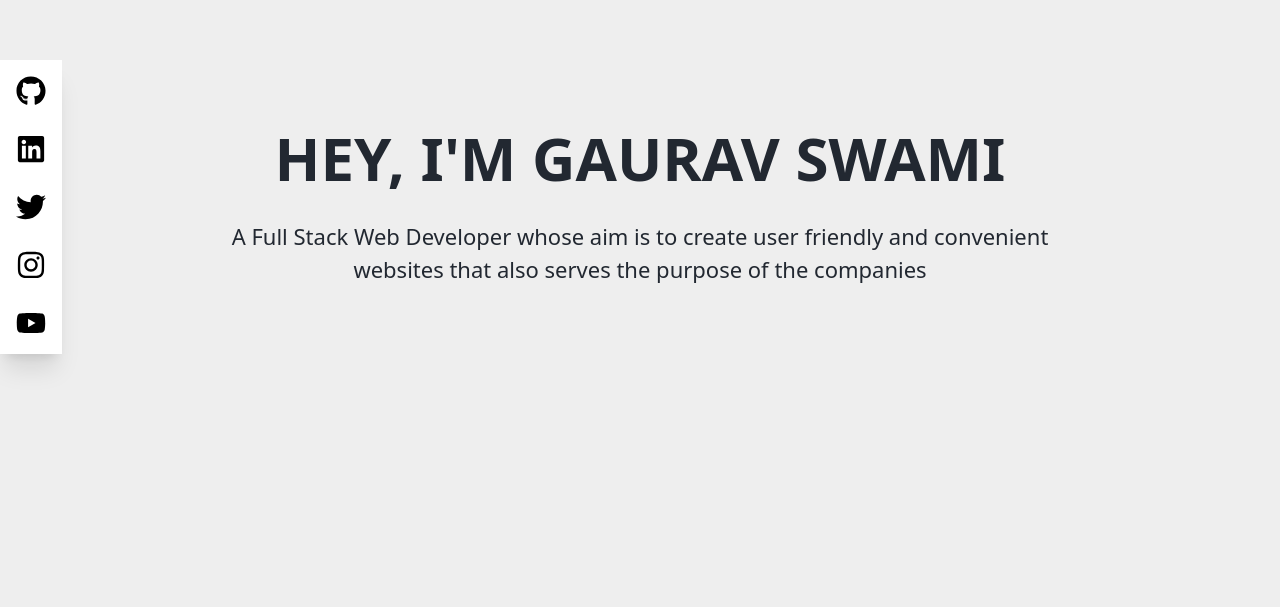
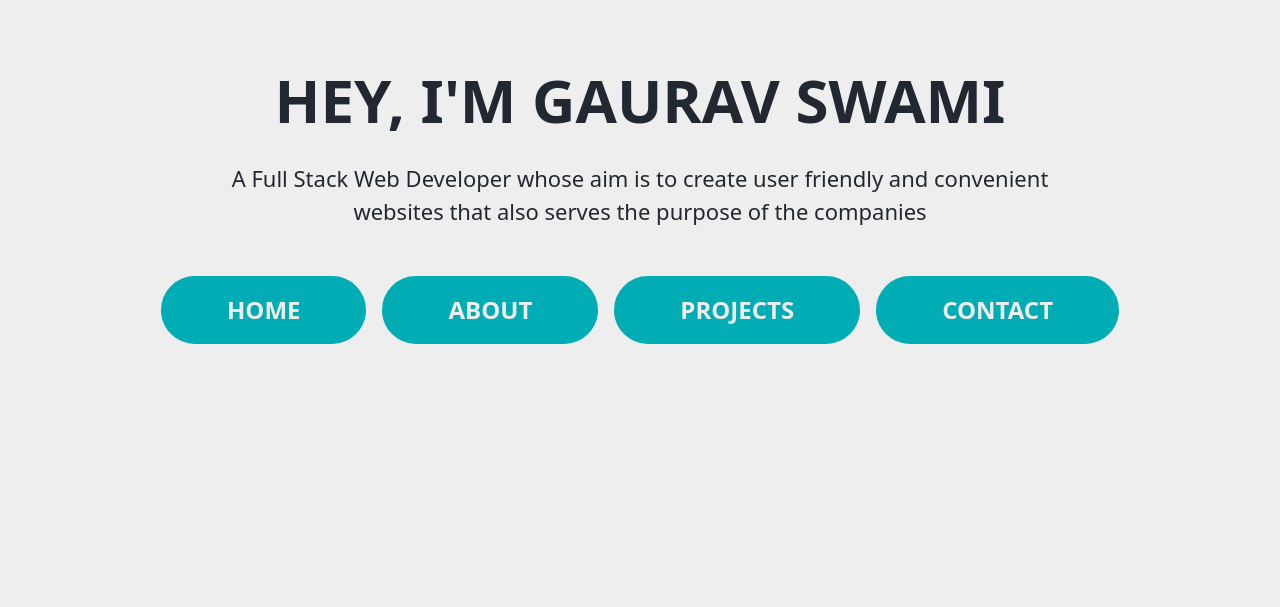
Before and after one commit to Gaurav-Swami/portfolio, a Next.js app: page / in a window 1280 px wide. Shown: the part 193-800 px from the top of the page. Built offline with nearby package versions, Linux system fonts and the light colour scheme.

Commit message:
hero section design

```diff
--- a/src/app/layout.tsx
+++ b/src/app/layout.tsx
@@ -8,7 +8,8 @@ export default function RootLayout({
 }>) {
   return (
     <html lang="en">
-      <body className="  z-10">
+      <body className="  z-10 ">
+
         {/* <Header /> */}
         {children}
       </body>
--- a/src/app/page.tsx
+++ b/src/app/page.tsx
@@ -7,6 +7,8 @@ export default function Home() {
     <div className="">
       <Hero />
       <Projects/>
+      {/* <About/>
+      <Contact/> */}
       <br />
       <br />
       <br />
--- a/src/components/Header.tsx
+++ b/src/components/Header.tsx
@@ -1,33 +1,15 @@
-"use client";
 
-import { useEffect, useState } from "react";
 
 const Header: React.FC = () => {
-  const [showNavbar, setShowNavbar] = useState<boolean>(false);
-
-  useEffect(() => {
-    const handleScroll = () => {
-      setShowNavbar(window.scrollY > window.innerHeight);
-    };
-
-    window.addEventListener("scroll", handleScroll);
-
-    // Cleanup event listener on unmount
-    return () => {
-      window.removeEventListener("scroll", handleScroll);
-    };
-  }, []);
-
   return (
     <div
-      className={`fixed left-0 right-0 bg-white py-6 flex justify-center w-full text-xl transition-opacity duration-300 ${
-        showNavbar ? "opacity-100" : "opacity-0 pointer-events-none"
-      }`}
+      className={`fixed left-0 right-0 bg-white py-6 flex justify-center w-full text-xl transition-opacity duration-300 `}
     >
       <ul className="flex gap-x-8 text-black">
-        <li className="hover:opacity-65 cursor-pointer">Home</li>
-        <li className="hover:opacity-65 cursor-pointer">Projects</li>
-        <li className="hover:opacity-65 cursor-pointer">About</li>
+        <li className="hover:opacity-65 cursor-pointer">HOME</li>
+        <li className="hover:opacity-65 cursor-pointer">ABOUT</li>
+        <li className="hover:opacity-65 cursor-pointer">PROJECTS</li>
+        <li className="hover:opacity-65 cursor-pointer">CONTACTS</li>
       </ul>
     </div>
   );
--- a/src/components/Hero.tsx
+++ b/src/components/Hero.tsx
@@ -5,6 +5,8 @@ import {
   FaTwitter,
   FaYoutube,
 } from "react-icons/fa";
+
+import { PiGreaterThanBold } from "react-icons/pi";
 
 const Links = () => {
   return (
@@ -18,20 +20,36 @@ const Links = () => {
   );
 };
 
+const Button = ({ text, link }: { text: string; link: string }) => {
+  return (
+    <button className=" text-2xl text-primaryText bg-accent py-4 px-16 rounded-full font-bold sticky hover:text-accent hover:bg-primaryText border-2 transition-all border-accent">
+      <span>{text}</span>
+      {/* <div className=" inline ">
+        <PiGreaterThanBold className="inline  " />
+      </div> */}
+    </button>
+  );
+};
+
 export default function Hero() {
   return (
     <div className=" flex flex-col p-2 items-center justify-center   h-screen bg-primaryText ">
-
       <div className="">
         <div className="text-6xl text-background text-center font-bold">
           HEY, I'M GAURAV SWAMI
         </div>
         <div className="text-center text-background text-[22px] mt-8">
           A Full Stack Web Developer whose aim is to create user friendly and
-          convenient <br /> websites that also serves the purpose of the companies
-
+          convenient <br /> websites that also serves the purpose of the
+          companies
         </div>
-        <Links />
+        {/* <Links /> */}
+        <div className="flex justify-center gap-x-4 mt-12">
+          <Button text={"HOME"} link={"xxx"} />
+          <Button text={"ABOUT"} link={"xxx"} />
+          <Button text={"PROJECTS"} link={"xxx"} />
+          <Button text={"CONTACT"} link={"xxx"} />
+        </div>
       </div>
     </div>
   );
```
